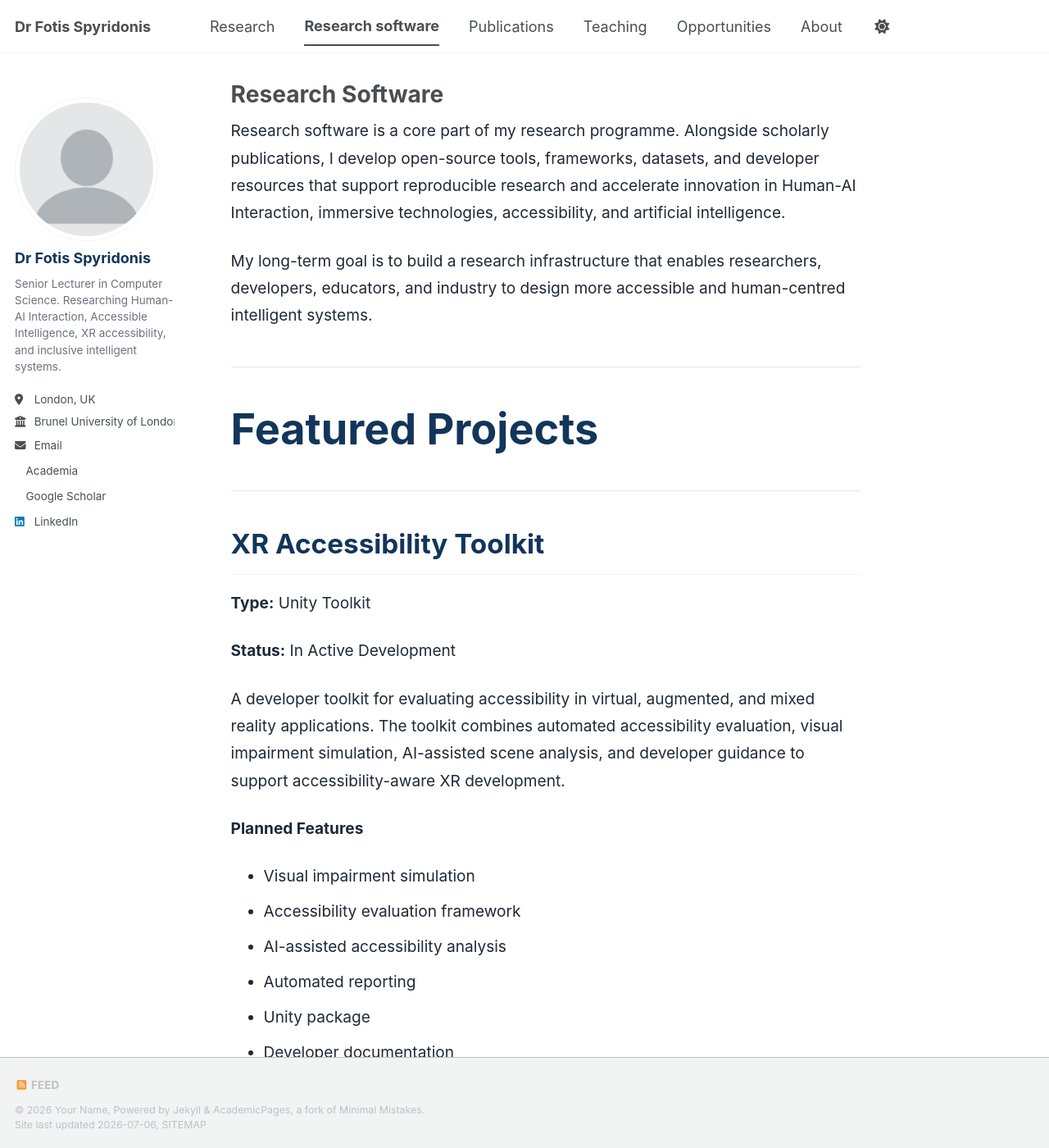
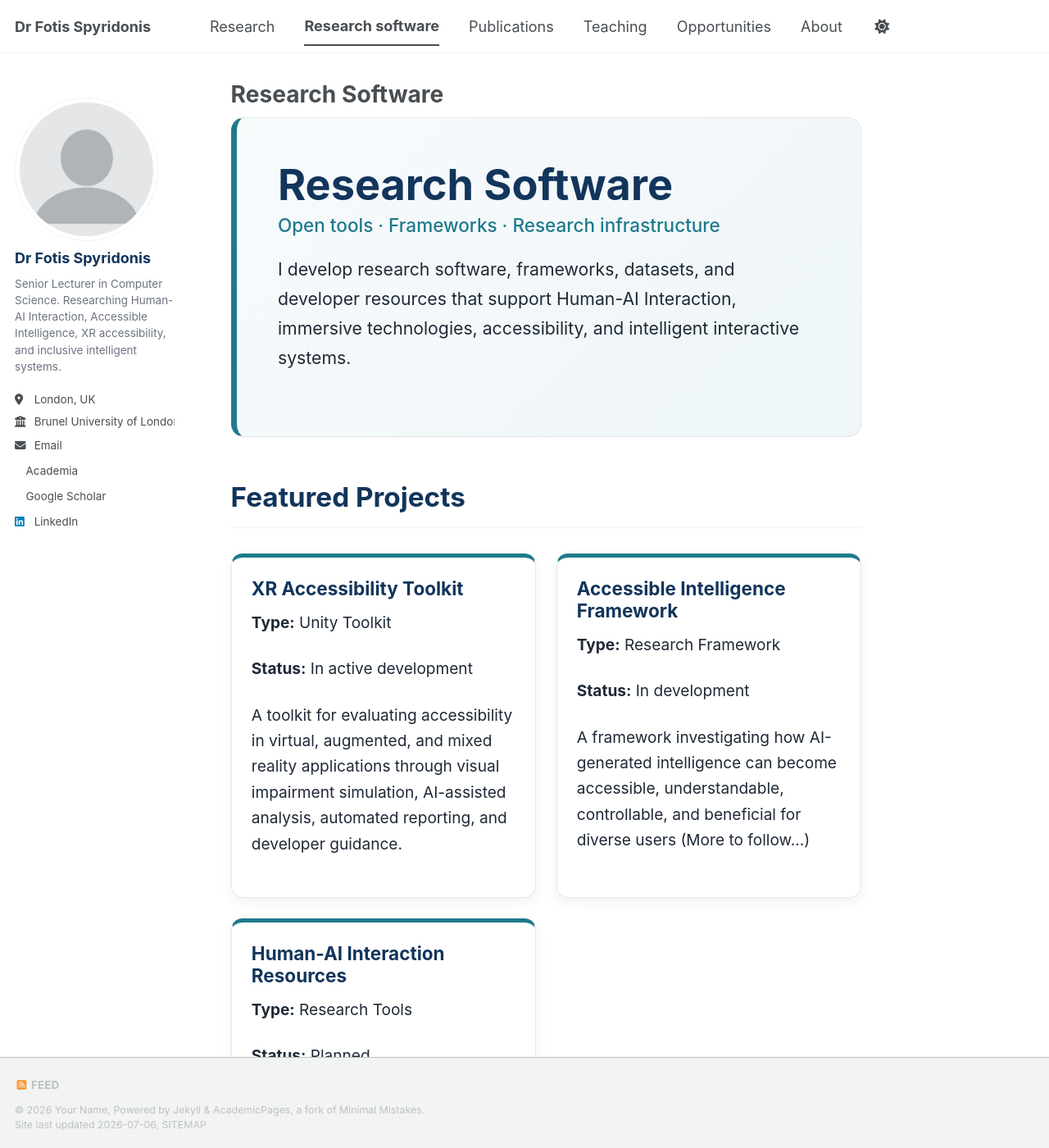
Before and after one commit to fotios-spyridonis/fotios-spyridonis.github.io, a Jekyll site: the page built from _pages/software.md, in a window 1280 px wide and 1400 px high. Shown: the whole window at 82% size. Built offline with Jekyll 4.4.1, drawn with Linux system fonts in a browser that asks for light colours; a style sheet for code colours, icons or effects is not loaded; some of the changed text lies outside the part shown.

Commit message:
Update software.md

```diff
--- a/_pages/software.md
+++ b/_pages/software.md
@@ -4,81 +4,68 @@ permalink: /software/
 author_profile: true
 ---
 
-Research software is a core part of my research programme. Alongside scholarly publications, I develop open-source tools, frameworks, datasets, and developer resources that support reproducible research and accelerate innovation in Human-AI Interaction, immersive technologies, accessibility, and artificial intelligence.
+<div class="hero-box">
 
-My long-term goal is to build a research infrastructure that enables researchers, developers, educators, and industry to design more accessible and human-centred intelligent systems.
+<h1>Research Software</h1>
 
----
+<h3>Open tools · Frameworks · Research infrastructure</h3>
 
-# Featured Projects
+<p>I develop research software, frameworks, datasets, and developer resources that support Human-AI Interaction, immersive technologies, accessibility, and intelligent interactive systems.</p>
 
----
+</div>
 
-## XR Accessibility Toolkit
+<h2>Featured Projects</h2>
 
-**Type:** Unity Toolkit
+<div class="card-grid">
 
-**Status:** In Active Development
+<div class="research-card">
+<h3>XR Accessibility Toolkit</h3>
+<p><strong>Type:</strong> Unity Toolkit</p>
+<p><strong>Status:</strong> In active development</p>
+<p>A toolkit for evaluating accessibility in virtual, augmented, and mixed reality applications through visual impairment simulation, AI-assisted analysis, automated reporting, and developer guidance.</p>
+</div>
 
-A developer toolkit for evaluating accessibility in virtual, augmented, and mixed reality applications. The toolkit combines automated accessibility evaluation, visual impairment simulation, AI-assisted scene analysis, and developer guidance to support accessibility-aware XR development.
+<div class="research-card">
+<h3>Accessible Intelligence Framework</h3>
+<p><strong>Type:</strong> Research Framework</p>
+<p><strong>Status:</strong> In development</p>
+<p>A framework investigating how AI-generated intelligence can become accessible, understandable, controllable, and beneficial for diverse users (More to follow...)</p>
+</div>
 
-**Planned Features**
+<div class="research-card">
+<h3>Human-AI Interaction Resources</h3>
+<p><strong>Type:</strong> Research Tools</p>
+<p><strong>Status:</strong> Planned</p>
+<p>Software prototypes, evaluation tools, datasets, and educational resources supporting Human-AI Interaction research.</p>
+</div>
 
-- Visual impairment simulation
-- Accessibility evaluation framework
-- AI-assisted accessibility analysis
-- Automated reporting
-- Unity package
-- Developer documentation
+</div>
 
-**Related Research**
+<h2>Project Portfolio</h2>
 
-Human-Centred XR • Accessibility • Immersive Technologies
+<table>
+<tr>
+<th>Project</th>
+<th>Category</th>
+<th>Status</th>
+</tr>
+<tr>
+<td>XR Accessibility Toolkit</td>
+<td>Unity Toolkit</td>
+<td>In Development</td>
+</tr>
+<tr>
+<td>Accessible Intelligence Framework</td>
+<td>Research Framework</td>
+<td>In Development</td>
+</tr>
+<tr>
+<td>Human-AI Interaction Resources</td>
+<td>Research Tools</td>
+<td>Planned</td>
+</tr>
+</table>
 
----
+<h2>Open Science</h2>
 
-## Accessible Intelligence Initiative
-
-**Type:** Research Framework
-
-**Status:** Research Programme
-
-A long-term research programme investigating how AI-generated intelligence can become accessible, understandable, controllable, and beneficial for diverse users. The initiative will produce frameworks, evaluation methods, developer resources, educational materials, and open-source implementations supporting Human-AI Interaction and accessible AI.
-
-**Planned Outputs**
-
-- Accessible Intelligence Framework
-- Design guidelines
-- Evaluation toolkit
-- Example implementations
-- Educational resources
-
-**Related Research**
-
-Human-AI Interaction • Intelligent Interactive Systems • Digital Accessibility and Inclusive Computing
-
----
-
-# Project Portfolio
-
-| Project | Category | Status |
-|----------|----------|--------|
-| XR Accessibility Toolkit | Unity Toolkit | In Development |
-| Accessible Intelligence Framework | Research Framework | In Development |
-
----
-
-# Open Science
-
-Where appropriate, software, datasets, and documentation are released under open licences to encourage transparency, reproducibility, collaboration, and community engagement.
-
-Research outputs will typically include:
-
-- Open-source software and datasets
-- Frameworks
-- Unity packages
-- Documentation
-- Tutorials
-- Demonstration applications
-
----
+<p>Where appropriate, software, datasets, and documentation are released under open licences to encourage transparency, reproducibility, collaboration, and community engagement.</p>
```
